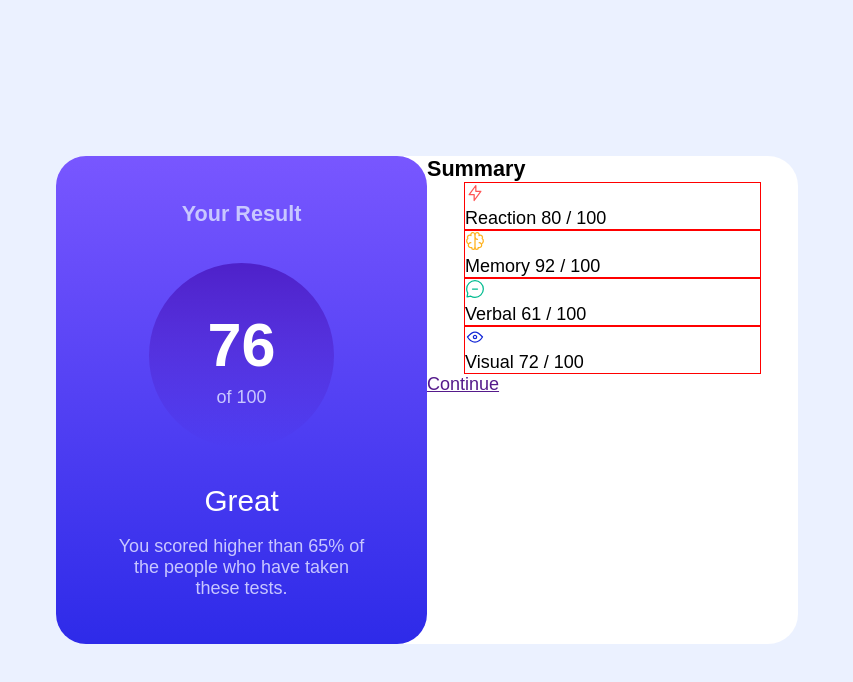
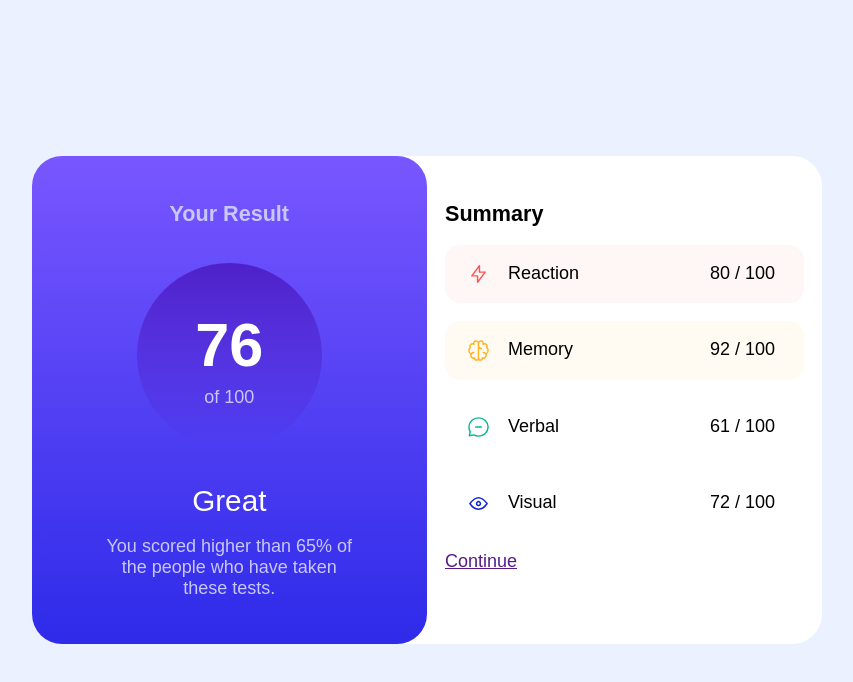
Before and after one commit to kocurr/Results_summary_component, a plain HTML site: page index.html in a window 1280 px wide. Shown: the whole page, without its empty margins (213-1066 px from the left). Drawn offline with Linux system fonts and the light colour scheme.

Commit message:
Write styles for right side of content

```diff
--- a/css/style.css
+++ b/css/style.css
@@ -56,12 +56,6 @@
     padding: 2.5rem 1rem;
 }
 
-.content__main__summary {
-    border-radius: 30px;
-    width: 50%;
-    text-align: left;
-}
-
 .content__main__result--score {
     border-radius: 50%;
     width: 185px;
@@ -90,12 +84,34 @@
 
 .content__main__result--txt {
     margin: auto;
-    width: 75%;
+    width: 70%;
 }
 
 /* Left site */
+.content__main__summary {
+    border-radius: 30px;
+    width: 50%;
+    text-align: left;
+    padding: 2.5rem 1rem;
+}
+
 .content__main__summary--badge {
-    width: 80%;
-    margin: 0 auto;
-    border: 1px solid red;
+    display: grid;
+    grid-template-columns: 5% 50% 20%;
+    justify-content: space-evenly;
+    padding: 1rem 0;
+    margin: 1rem 0;
 }
+
+.content__main__summary--badge img {
+    width: 125%;
+}
+.content__main__summary__atr--reaction {
+    background-color: hsl(0, 100%, 67%, 0.05);
+    border-radius: 15px;
+}
+
+.content__main__summary__atr--memory {
+    background-color: hsl(39, 100%, 56%, 0.05);
+    border-radius: 15px;
+}
--- a/index.html
+++ b/index.html
@@ -24,16 +24,16 @@
         <p class="content__main--text">Summary</p>
         <div class="content__main__summary__atr">
           <div class="content__main__summary--badge content__main__summary__atr--reaction">
-            <img src="./assets/images/icon-reaction.svg" alt="Reaction icon"><p>Reaction <span>80 / 100</span></p>
+            <img src="./assets/images/icon-reaction.svg" alt="Reaction icon"><p class="reaction">Reaction </p><p><span class="badge__value">80</span> / 100</p>
           </div>
           <div class="content__main__summary--badge content__main__summary__atr--memory">
-            <img src="./assets/images/icon-memory.svg" alt="Memory icon"><p>Memory <span>92 / 100</span></p>
+            <img src="./assets/images/icon-memory.svg" alt="Memory icon"><p class="memory">Memory </p><p><span class="badge__value">92</span> / 100</p>
           </div>
           <div class="content__main__summary--badge content__main__summary__atr--verbal">
-            <img src="./assets/images/icon-verbal.svg" alt="Verbal icon"><p>Verbal <span>61 / 100</span></p>
+            <img src="./assets/images/icon-verbal.svg" alt="Verbal icon"><p class="verbal">Verbal </p><p><span class="badge__value">61</span> / 100</p>
           </div>
           <div class="content__main__summary--badge content__main__summary__atr--visual">
-            <img src="./assets/images/icon-visual.svg" alt="Visual icon"><p>Visual <span>72 / 100</span></p>
+            <img src="./assets/images/icon-visual.svg" alt="Visual icon"><p class="visual">Visual </p><p><span class="badge__value">72</span> / 100</p>
           </div>
           <div class="content__main__summary--btn">
             <a href="">Continue</a>
```
